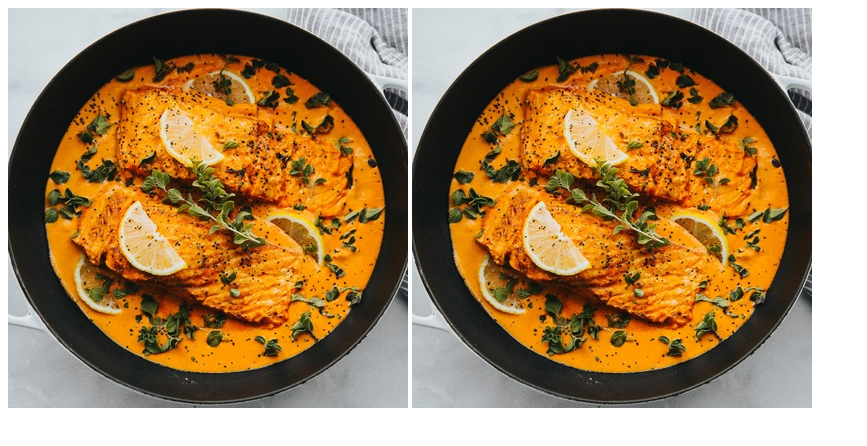
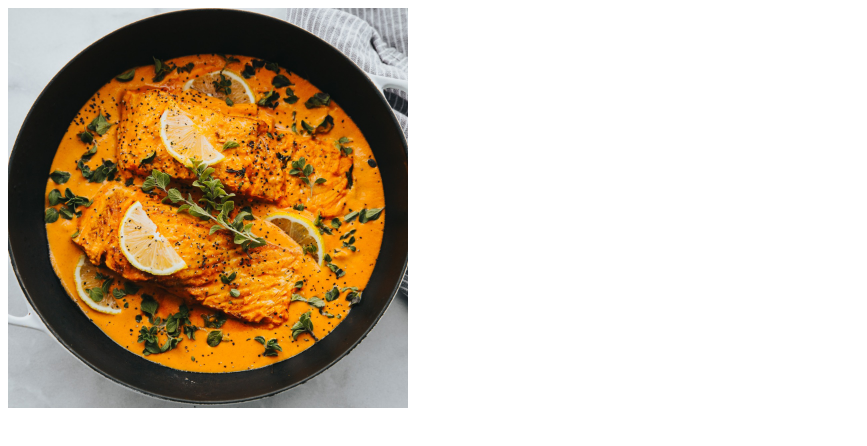
Before and after one commit to AbbasRazaPakistan/images, a plain HTML site: page index.html in a window 1280 px wide. Shown: the whole page, without its empty margins (0-867 px from the left). Drawn offline with Linux system fonts and the light colour scheme.

Commit message:
w unit were defined for solving resolution switch problem

```diff
--- a/css/style.css
+++ b/css/style.css
@@ -8,7 +8,6 @@ body {
 }
 img {
   width: 400px;
-  height: 400px;
 }
 /* img.solar {
   width: 100px;
--- a/index.html
+++ b/index.html
@@ -17,19 +17,19 @@
     <img src="./images/startup.png" alt="" />
     <img src="./images/astronaut.png" alt="" />
     <img src="./images/solar-system.png" alt="" /> -->
-    <img
+    <!-- <img
       class="meal"
       src="./images/meal.jpg"
       alt="A bowl of salmon and curry."
-    />
+    /> -->
     <img
       class="meal"
       src="./images/meal.jpg"
       alt="A bowl of salmon and curry."
       srcset="
-        ./images/meal.jpg    1x,
-        ./images/meal@2x.jpg 2x,
-        ./images/meal@3x.jpg 3x
+        ./images/meal.jpg     400w,
+        ./images/meal@2x.jpg  800w,
+        ./images/meal@3x.jpg 1200w
       "
     />
 
```
